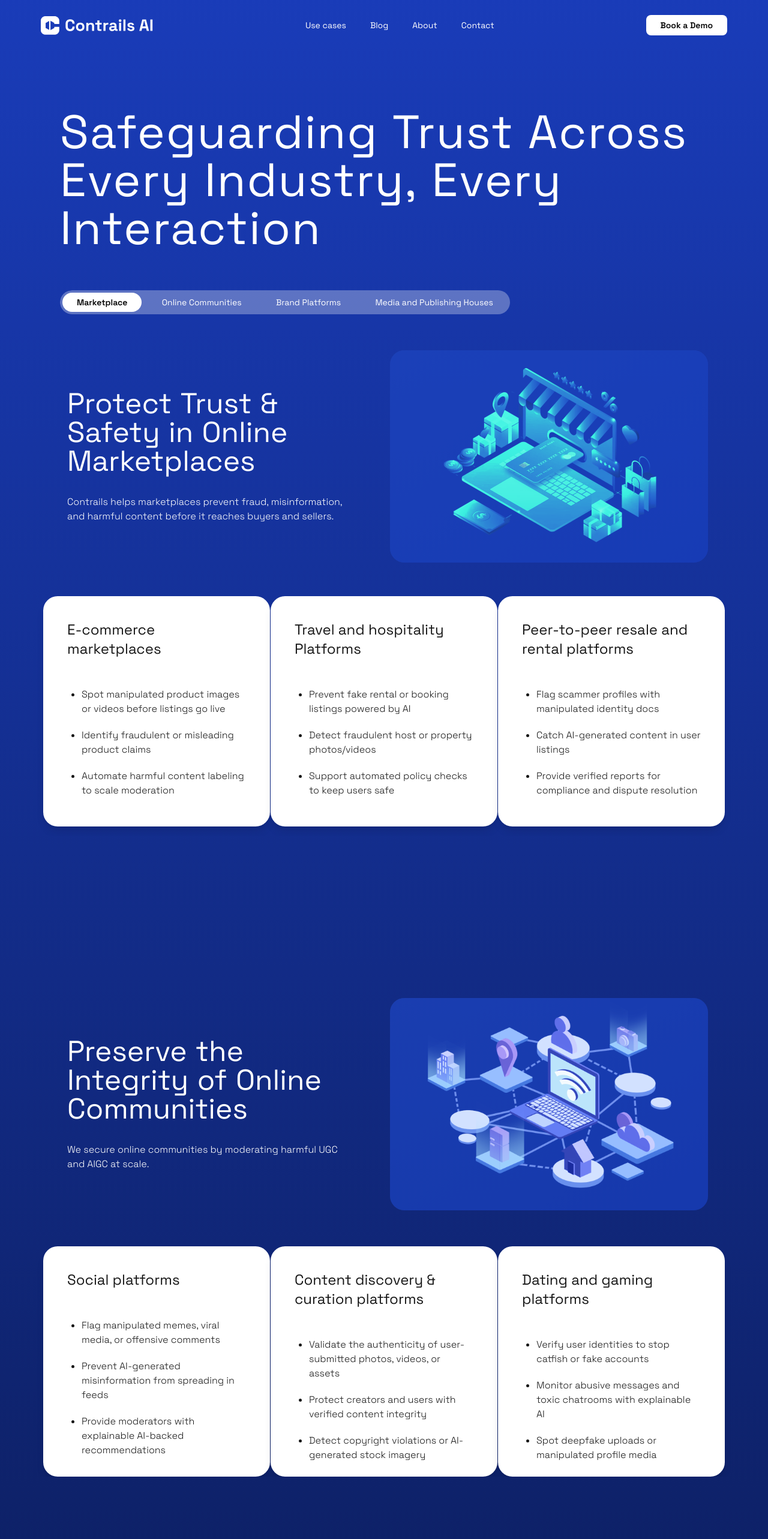
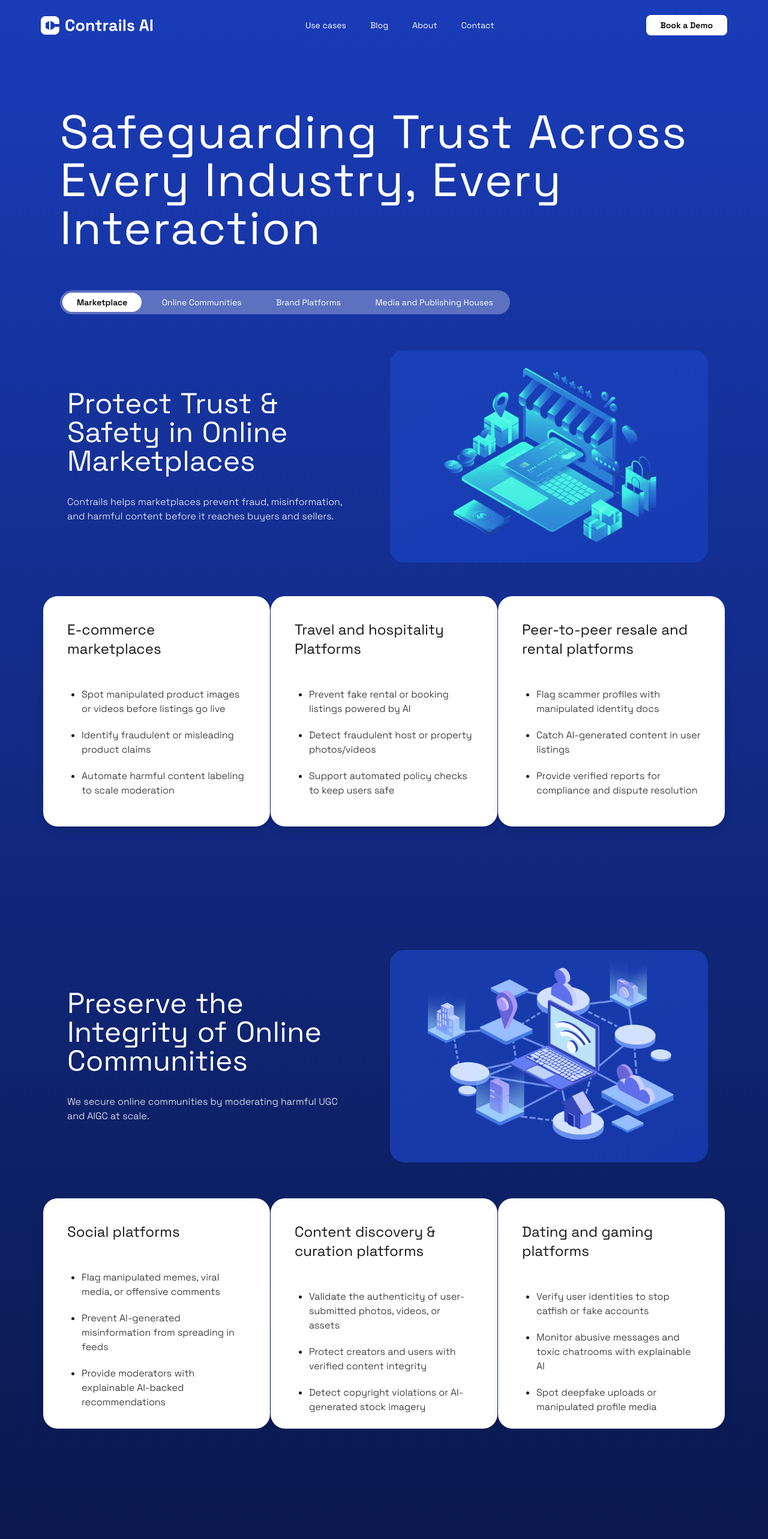
Before and after one commit to contrailsai/website_design, a Next.js app: page /use-cases in a window 1280 px wide. Shown: the top 2566 px of the page at 60% size. Built offline with nearby package versions, Linux system fonts and the light colour scheme.

Commit message:
updates to inconsistent gaps

```diff
--- a/src/app/use-cases/page.js
+++ b/src/app/use-cases/page.js
@@ -3,10 +3,11 @@ import React, { useState } from 'react';
 import { motion, useInView } from 'framer-motion';
 import { ShoppingCart, Plane, Users, MessageSquare, Image as ImageIcon, Gamepad2, Package, Store, Trophy, Newspaper, Radio, FileText, ChevronRight } from 'lucide-react';
 
-import Image from "next/image";
+// import Image from "next/image";
 import CTA from "@/components/CTA";
 import Footer from "@/components/Footer";
 import Navbar from "@/components/Navbar";
+import Link from 'next/link';
 
 // Animated text component that reveals words one by one
 const AnimatedText = ({ text, className = "", delay = 0 }) => {
@@ -241,6 +242,7 @@ export const Page = () => {
     ];
 
     return (
+        <>
             <div className="relative md:px-15 bg-gradient-to-b from-blue-800 to-black/10">
                 <Navbar />
 
@@ -269,7 +271,9 @@ export const Page = () => {
                                     whileHover={{ scale: 1.02 }}
                                     whileTap={{ scale: 0.95 }}
                                 >
+                                    <Link href={'#'+tab.toLowerCase().split(" ").join("_")}>
                                         {tab}
+                                    </Link>
                                 </motion.button>
                             ))}
                         </div>
@@ -278,7 +282,7 @@ export const Page = () => {
 
                 {/* MARKETPLACE SECTION */}
                 <SectionReveal delay={0.1}>
-                <div className=" h-[150vh] md:h-[135vh] w-full">
+                    <div id='marketplace' className=" max-h-[1000px] h-[150vh] md:h-[135vh] w-full">
                         <div className="flex flex-col-reverse md:flex-row justify-between gap-5 pb-10 md:pb-0 ">
                             <div className="text-white  md:max-w-[40vw] flex flex-col items-center px-3 md:ml-10 gap-8 justify-center ">
                                 <AnimatedText
@@ -320,7 +324,7 @@ export const Page = () => {
 
                 {/* ONLINE COMMUNITIES SECTION */}
                 <SectionReveal delay={0.1}>
-                <div className=" h-[150vh] md:h-[135vh] w-full">
+                    <div id='online_communities' className=" max-h-[1000px] h-[150vh] md:h-[135vh] w-full">
                         <div className="flex flex-col-reverse md:flex-row justify-between gap-5 pb-10 md:pb-0 ">
                             <motion.div
                                 initial={{ opacity: 0, x: -50 }}
@@ -369,7 +373,7 @@ export const Page = () => {
 
                 {/* SAFEGUARD BRAND PLATFORMS SECTION */}
                 <SectionReveal delay={0.1}>
-                <div className=" h-[150vh] md:h-[135vh] w-full">
+                    <div id='brand_platforms' className="max-h-[1000px] h-[150vh] md:h-[135vh] w-full">
                         <div className="flex flex-col-reverse md:flex-row justify-between gap-5 pb-10 md:pb-0">
                             <motion.div
                                 initial={{ opacity: 0, x: -50 }}
@@ -414,10 +418,9 @@ export const Page = () => {
                     </div>
                 </SectionReveal>
 
-
                 {/* DIGITAL PUBLISHING SECTION */}
                 <SectionReveal delay={0.2}>
-                <div className=" h-[150vh] md:h-[135vh] w-full">
+                    <div id='media_and_publishing_houses' className=" max-h-[1000px] h-[150vh] md:h-[135vh] w-full">
                         <div className="flex flex-col-reverse md:flex-row justify-between gap-5 pb-10 md:pb-0 ">
                             <motion.div
                                 initial={{ opacity: 0, x: -50 }}
@@ -463,9 +466,10 @@ export const Page = () => {
                     </div>
                 </SectionReveal>
 
+            </div>
             <CTA />
             <Footer />
-        </div>
+        </>
     )
 }
 
```
Also changed, not shown: src/app/privacy-policy/page.js (+10 -0 lines), src/app/terms-n-conditions/page.js (+10 -0 lines). Lines whose indentation alone changed are shown as unchanged.
